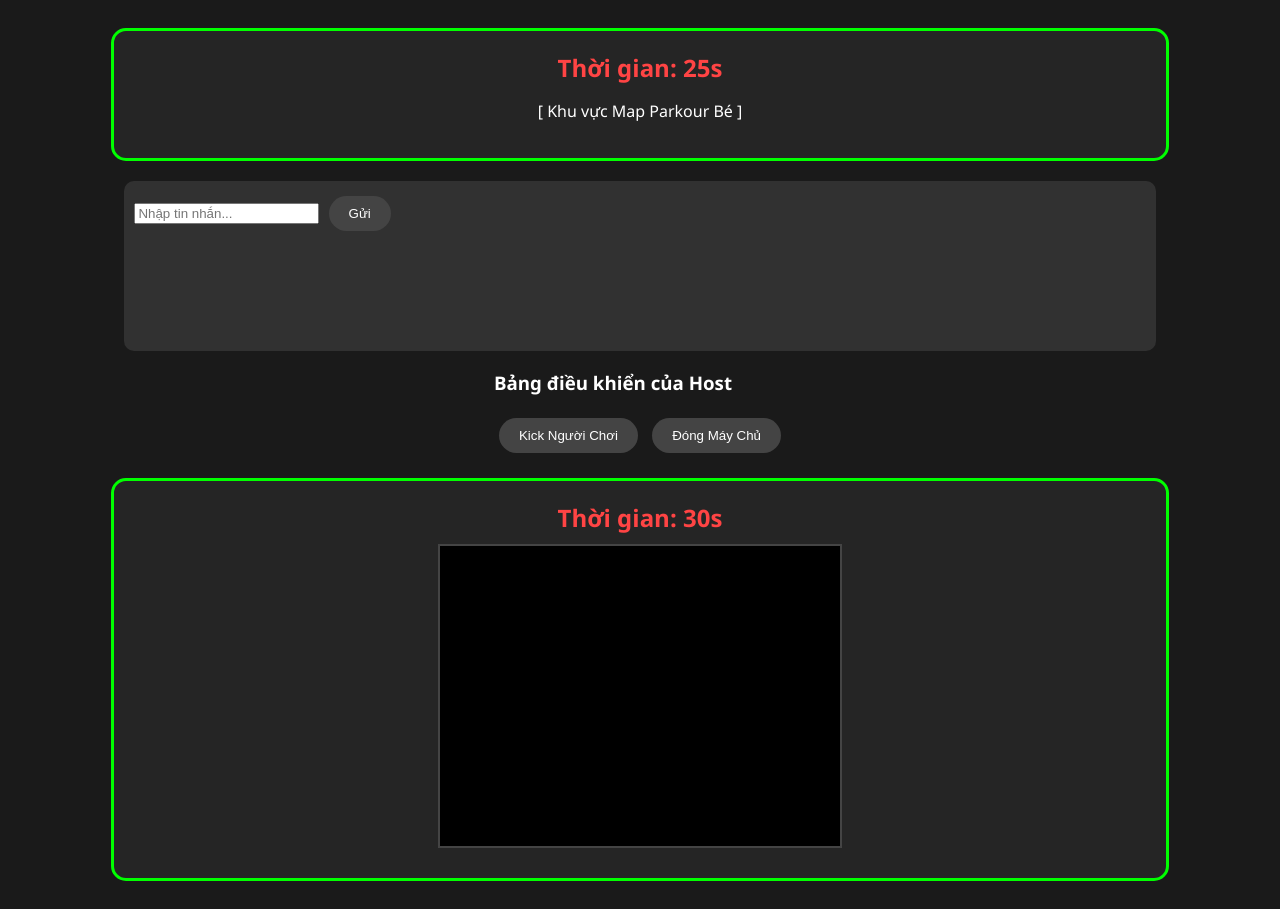
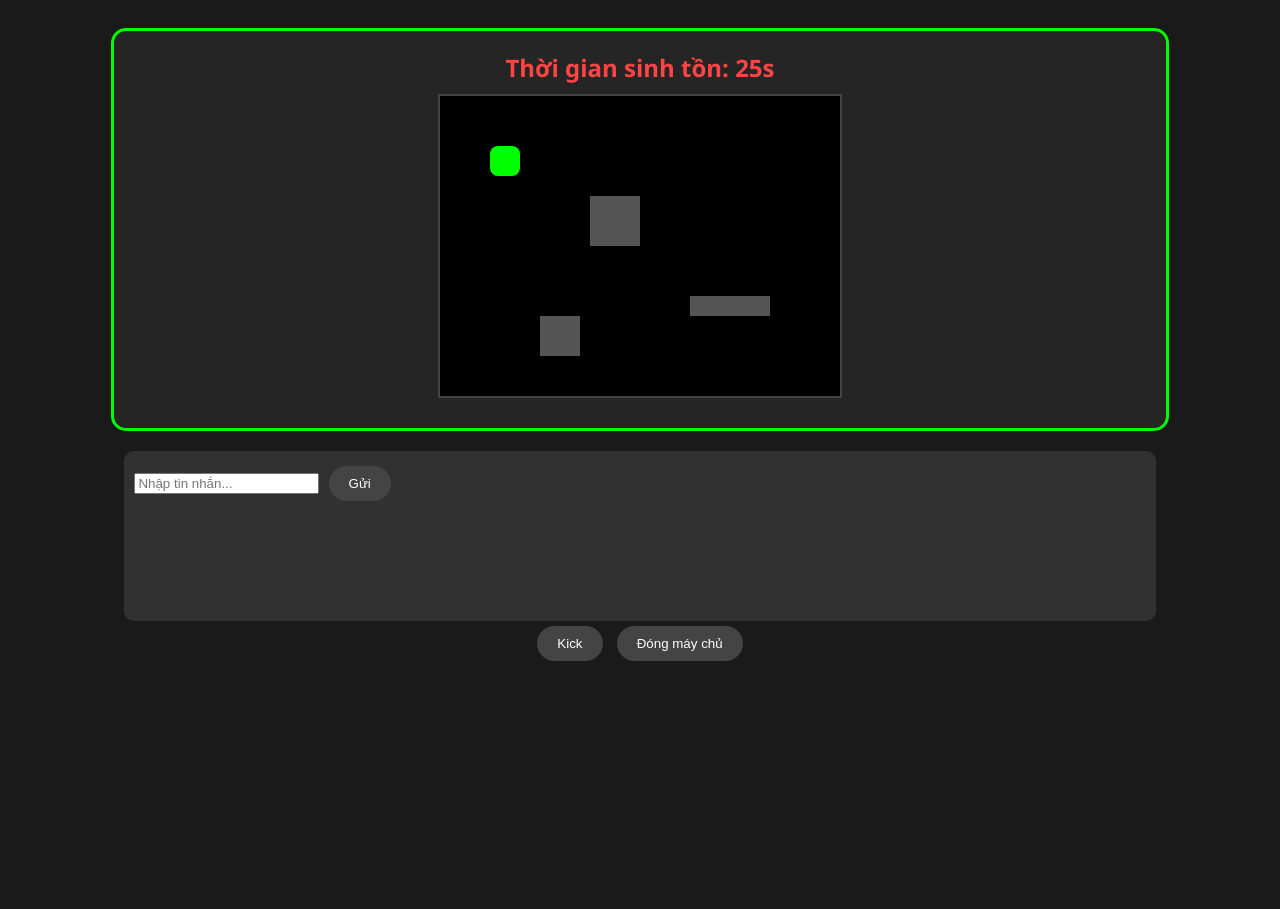
Before and after one commit to Robertpham912/Unlimited-Time-Testing-Phase-, a plain HTML site: page index.html in a window 1280 px wide. After the commit the page ends 800 px from the top, so only its background shows below. Drawn offline with Linux system fonts and the light colour scheme.

Commit message:
Refactor HTML structure and update labels

```diff
--- a/index.html
+++ b/index.html
@@ -2,42 +2,26 @@
 <html lang="vi">
 <head>
     <meta charset="UTF-8">
-    <meta name="viewport" content="width=device-width, initial-scale=1.0">
     <title>Unlimited Time - Web Beta</title>
     <link rel="stylesheet" href="style.css">
 </head>
 <body>
-
-    <!-- GIAO DIỆN CHÍNH CỦA GAME -->
     <div id="game-container">
-        <div id="timer-display">Thời gian: <span id="time">30</span>s</div>
-        <div id="game-canvas">
-            <!-- Sau này map bé và nhân vật bo tròn 3D sẽ hiện ở đây -->
-            <p>[ Khu vực Map Parkour Bé ]</p>
-        </div>
+        <div id="timer-display">Thời gian sinh tồn: <span id="time">30</span>s</div>
+        <canvas id="gameCanvas" width="400" height="300"></canvas>
     </div>
 
-    <!-- HỆ THỐNG CHAT TRÊN WEB -->
     <div id="chat-box">
         <div id="chat-messages"></div>
-        <div id="chat-input-area">
-            <input type="text" id="chat-input" placeholder="Nhập tin nhắn...">
-            <button onclick="sendMessage()">Gửi</button>
-        </div>
+        <input type="text" id="chat-input" placeholder="Nhập tin nhắn...">
+        <button onclick="sendMessage()">Gửi</button>
     </div>
 
-    <!-- BẢNG ĐIỀU KHIỂN CỦA HOST (Chỉ hiển thị nếu là Chủ phòng) -->
     <div id="host-panel">
-        <h3>Bảng điều khiển của Host</h3>
-        <button onclick="kickPlayer()">Kick Người Chơi</button>
-        <button onclick="closeServer()">Đóng Máy Chủ</button>
+        <button onclick="kickPlayer()">Kick</button>
+        <button onclick="closeServer()">Đóng máy chủ</button>
     </div>
 
     <script src="script.js"></script>
-    <div id="game-container">
-    <div id="timer-display">Thời gian: <span id="time">30</span>s</div>
-    <canvas id="gameCanvas" width="400" height="300"></canvas>
-</div>
-
 </body>
 </html>
```
